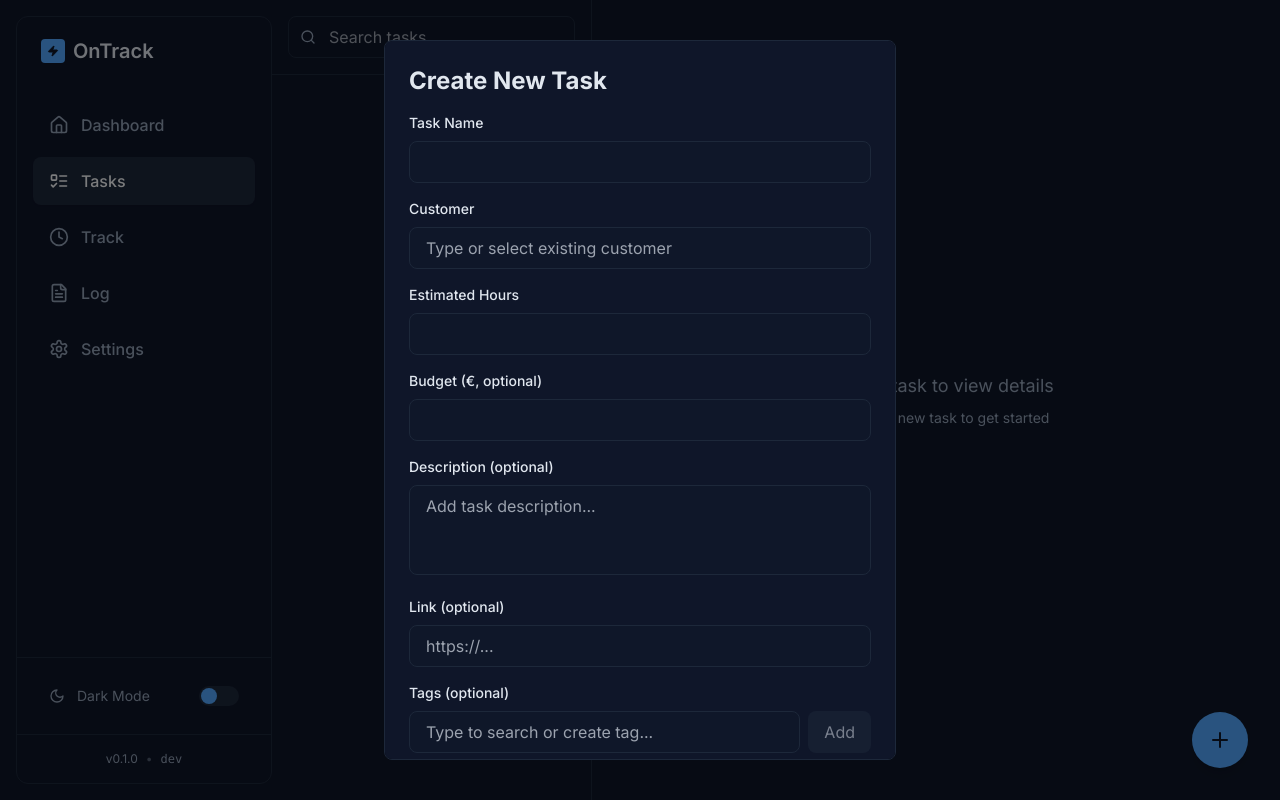
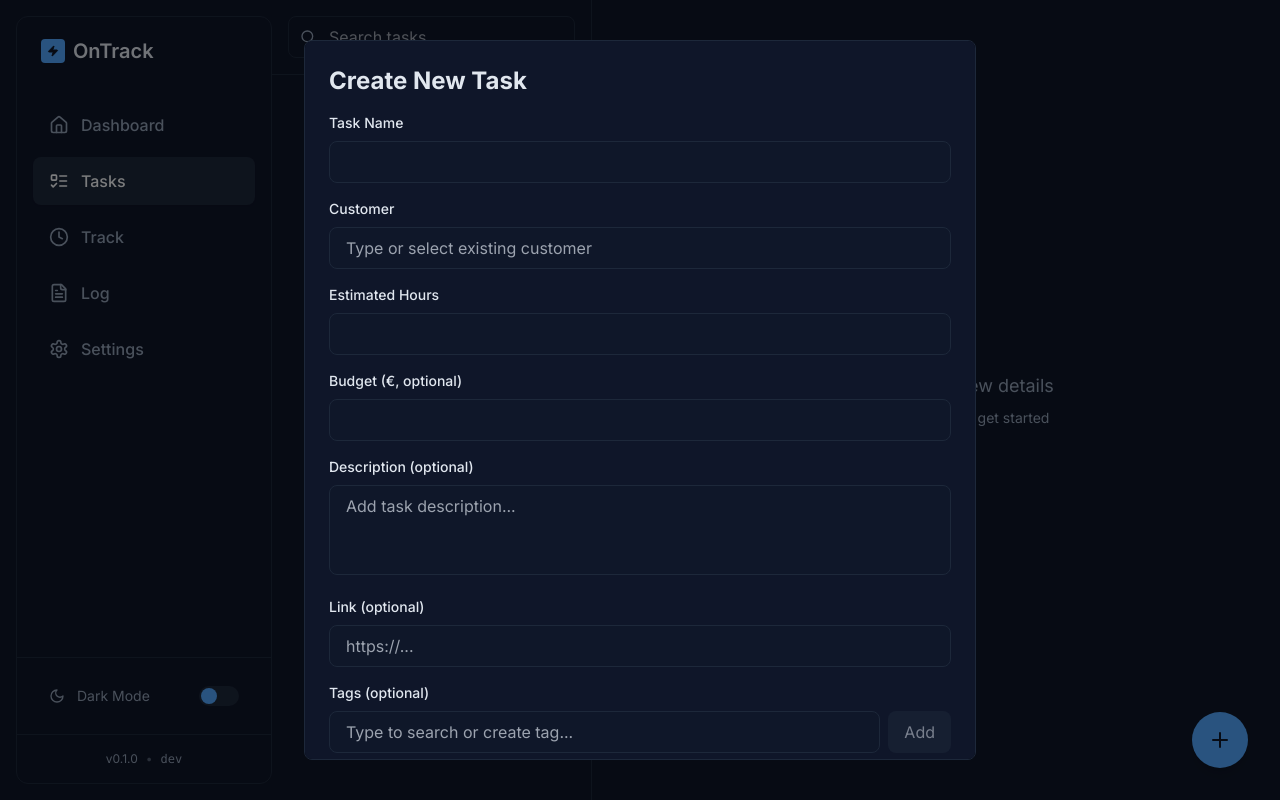
Before and after one commit to aditecco/ontrack, a Next.js app: page /tasks in a window 1280 px wide. Both pictures are taken after a click on the button 1220 px from the left and 740 px from the top of the page. Built offline with nearby package versions, Linux system fonts and the light colour scheme.

Commit message:
Updated modal width

```diff
--- a/src/app/tasks/page.tsx
+++ b/src/app/tasks/page.tsx
@@ -755,7 +755,7 @@ function CreateTaskModal({
       onClick={onClose}
     >
       <motion.div
-        className="bg-card border border-border rounded-lg p-6 w-full max-w-lg max-h-[90vh] overflow-y-auto scrollbar-thin"
+        className="bg-card border border-border rounded-lg p-6 w-full max-w-2xl max-h-[90vh] overflow-y-auto scrollbar-thin"
         initial={{ scale: 0.9, opacity: 0 }}
         animate={{ scale: 1, opacity: 1 }}
         exit={{ scale: 0.9, opacity: 0 }}
```
